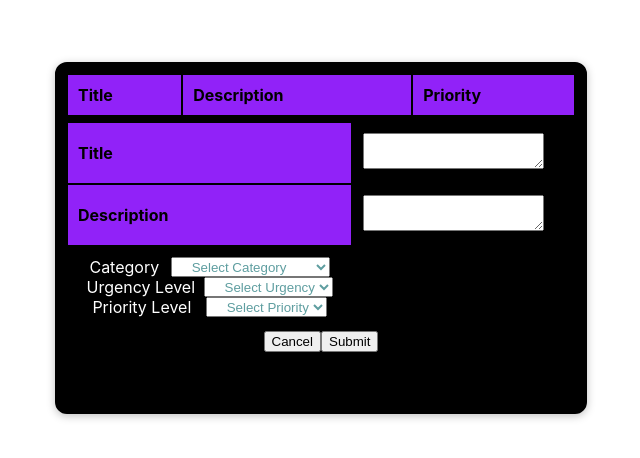
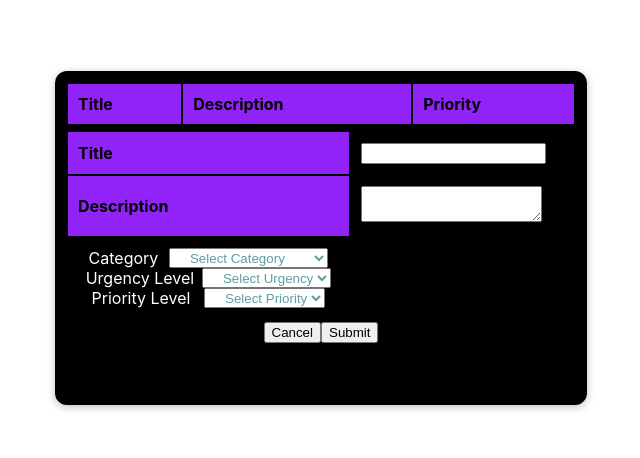
Before and after one commit to ticket-tiger/ticket-management-system, a React (Create React App) app: page / in a window 1280 px wide. Shown: the part 178-636 px from the top of the page, without its empty margins (319-959 px from the left). Built offline with nearby package versions, Linux system fonts and the light colour scheme.

Commit message:
title changed to input text

```diff
--- a/src/components/SubmitTicket/SubmitTicket.js
+++ b/src/components/SubmitTicket/SubmitTicket.js
@@ -42,7 +42,7 @@ const SubmitTicket = () => {
           <tr>
             <th>Title</th>
             <td>
-              <textarea type="text" onInput={(e) => setTicketTitle(e.target.value)} value={ticketTitle} />
+              <input type="text" onInput={(e) => setTicketTitle(e.target.value)} value={ticketTitle} />
             </td>
           </tr>
           <tr>
```
